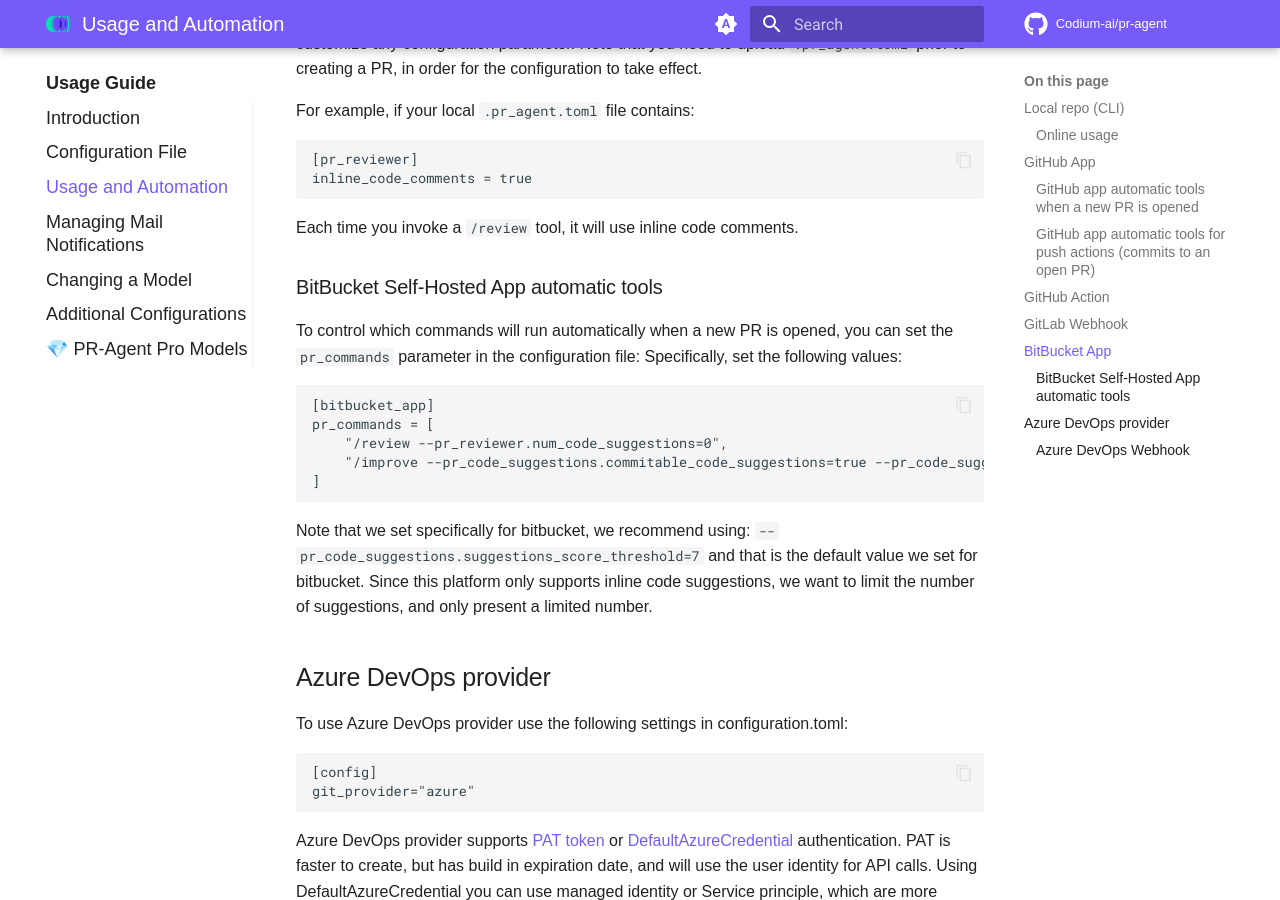
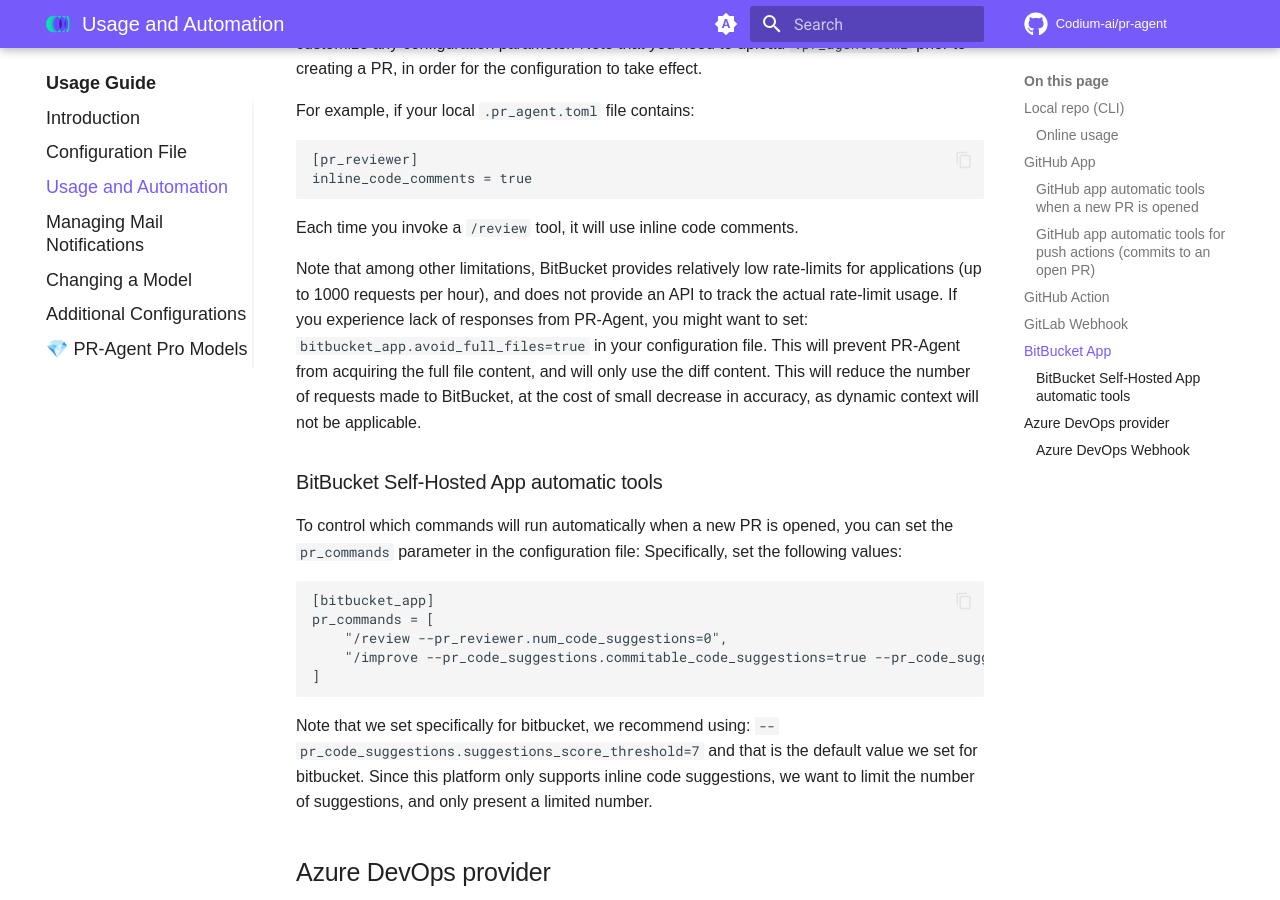
Before and after one commit to Codium-ai/pr-agent, an MkDocs documentation site: the page built from docs/docs/usage-guide/automations_and_usage.md, in a window 1280 px wide and 900 px high, scrolled down 4752 px. Built offline with MkDocs 1.6.1 and Material for MkDocs 9.7.7, drawn with Linux system fonts in a browser that asks for light colours; comment, search, counter and statistics services are not loaded.

Commit message:
avoid_full_files

```diff
--- a/docs/docs/usage-guide/automations_and_usage.md
+++ b/docs/docs/usage-guide/automations_and_usage.md
@@ -176,6 +176,12 @@
 
 Each time you invoke a `/review` tool, it will use inline code comments.
 
+
+Note that among other limitations, BitBucket provides relatively low rate-limits for applications (up to 1000 requests per hour), and does not provide an API to track the actual rate-limit usage.
+If you experience lack of responses from PR-Agent, you might want to set: `bitbucket_app.avoid_full_files=true` in your configuration file.
+This will prevent PR-Agent from acquiring the full file content, and will only use the diff content. This will reduce the number of requests made to BitBucket, at the cost of small decrease in accuracy, as dynamic context will not be applicable.
+
+
 ### BitBucket Self-Hosted App automatic tools
 
 To control which commands will run automatically when a new PR is opened, you can set the `pr_commands` parameter in the configuration file:
```
Also changed, not shown: 2 other files.
